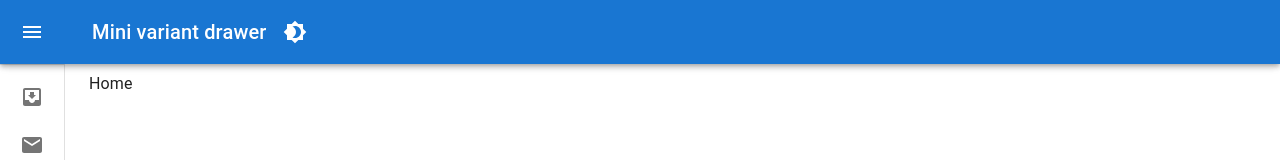
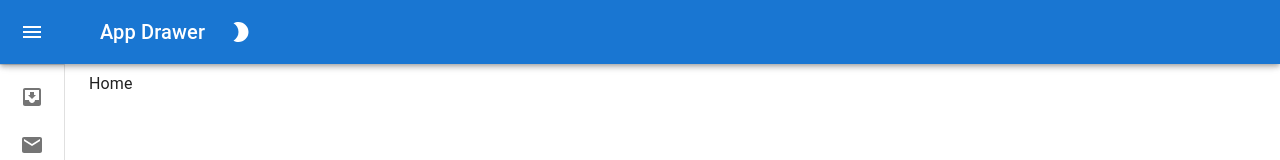
Before and after one commit to Parthvsquare/react-vite-dashboard, a React (Vite) app: page / in a window 1280 px wide. Shown: the top 160 px of the page. Built offline with nearby package versions, Linux system fonts and the light colour scheme.

Commit message:
feat: added dark theme

```diff
--- a/src/App/index.tsx
+++ b/src/App/index.tsx
@@ -5,8 +5,7 @@ import { BrowserRouter } from "react-router-dom";
 import customTheme from "./theme";
 import { createContext, useMemo, useState } from "react";
 import { useMediaQuery } from "@mui/material";
-
-export const ColorModeContext = createContext({ toggleColorMode: () => {} });
+import ColorModeContext from "@/store";
 
 function App() {
   const [mode, setMode] = useState<"light" | "dark">("light");
@@ -30,7 +29,7 @@ function App() {
           ...customTheme.palette,
         },
       }),
-    [prefersDarkMode],
+    [prefersDarkMode, mode],
   );
 
   return (
--- a/src/components/AppDrawer/index.tsx
+++ b/src/components/AppDrawer/index.tsx
@@ -17,10 +17,10 @@ import ListItemText from "@mui/material/ListItemText";
 import InboxIcon from "@mui/icons-material/MoveToInbox";
 import MailIcon from "@mui/icons-material/Mail";
 import { Outlet } from "react-router-dom";
-import Brightness4Icon from "@mui/icons-material/Brightness4";
+import ModeNightIcon from "@mui/icons-material/ModeNight";
 import Brightness7Icon from "@mui/icons-material/Brightness7";
 import { useContext, useState } from "react";
-import { ColorModeContext } from "@/App";
+import ColorModeContext from "@/store";
 
 const drawerWidth = 240;
 
@@ -110,6 +110,12 @@ export default function MiniDrawer() {
     <Box sx={{ display: "flex" }}>
       <AppBar position="fixed" open={open}>
         <Toolbar>
+          <Box
+            display="flex"
+            alignItems="center"
+            justifyContent="space-between"
+            gap={1}
+          >
             <IconButton
               color="inherit"
               aria-label="open drawer"
@@ -123,8 +129,9 @@ export default function MiniDrawer() {
               <MenuIcon />
             </IconButton>
             <Typography variant="h6" noWrap component="div">
-            Mini variant drawer
+              App Drawer
             </Typography>
+            <Box>
               <IconButton
                 sx={{ ml: 1 }}
                 onClick={colorMode.toggleColorMode}
@@ -133,9 +140,11 @@ export default function MiniDrawer() {
                 {theme.palette.mode === "dark" ? (
                   <Brightness7Icon />
                 ) : (
-              <Brightness4Icon />
+                  <ModeNightIcon />
                 )}
               </IconButton>
+            </Box>
+          </Box>
         </Toolbar>
       </AppBar>
       <Drawer variant="permanent" open={open}>
--- /dev/null
+++ b/src/store/index.tsx
@@ -0,0 +1,5 @@
+import { createContext } from "react";
+
+const ColorModeContext = createContext({ toggleColorMode: () => {} });
+
+export default ColorModeContext;
```
Lines whose indentation alone changed are shown as unchanged.
